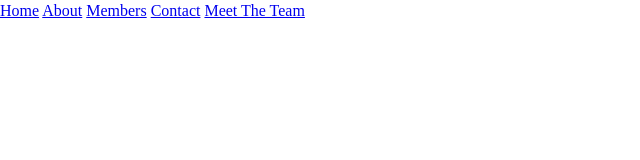
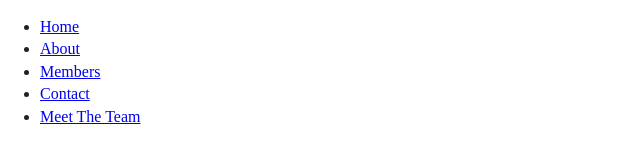
Before and after one commit to xenocide21/Use_My_Tools, a plain HTML site: page index.html in a window 1280 px wide. Shown: the whole page, without its empty margins (0-640 px from the left). Drawn offline with nearby package versions, Linux system fonts and the light colour scheme.

Commit message:
made nav an unordered list.

```diff
--- a/index.html
+++ b/index.html
@@ -20,11 +20,13 @@
     <header>
 
       <nav>
-        <a href="#">Home</a>
-        <a href="#">About</a>
-        <a href="#">Members</a>
-        <a href="#">Contact</a>
-        <a href="#">Meet The Team</a>
+        <ul>
+          <li><a href="#">Home</a></li>
+          <li><a href="#">About</a></li>
+          <li><a href="#">Members</a></li>
+          <li><a href="#">Contact</a></li>
+          <li><a href="#">Meet The Team</a></li>
+        </ul>
       </nav>
 
     </header>
```
